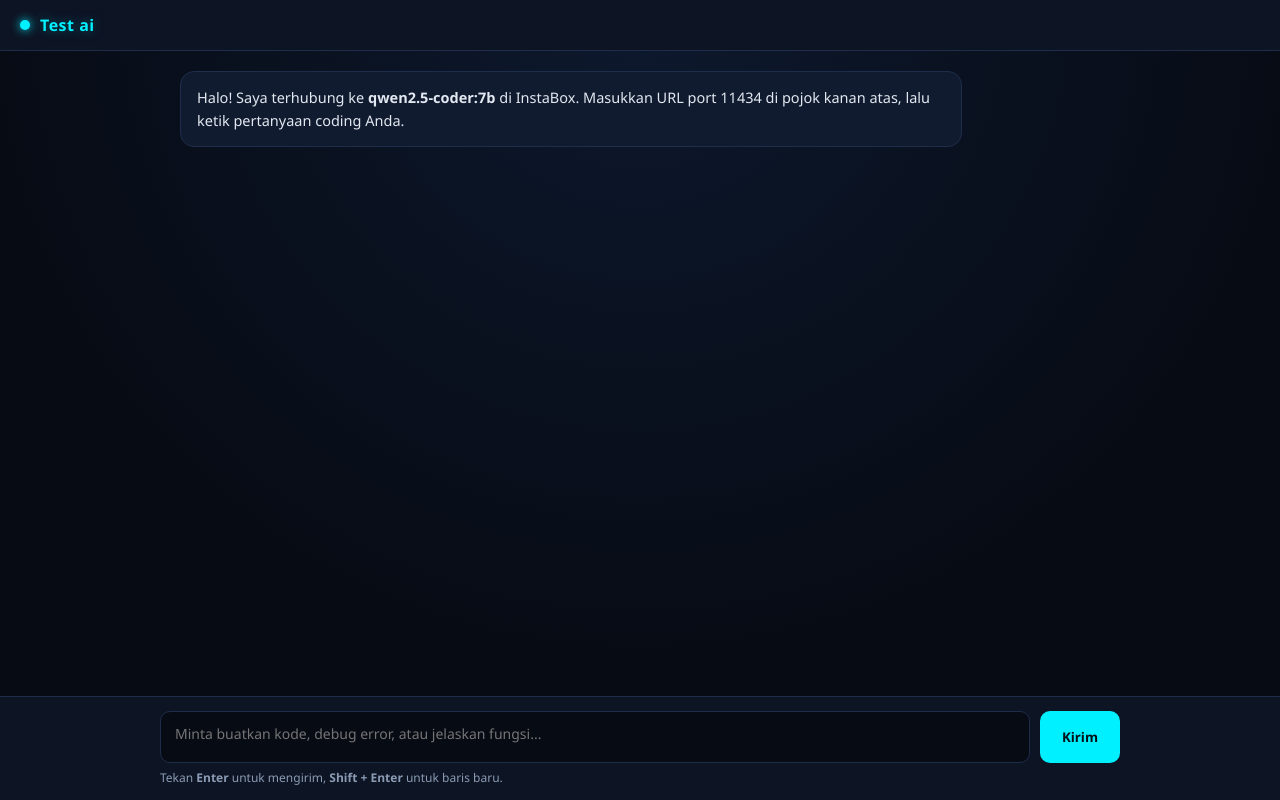
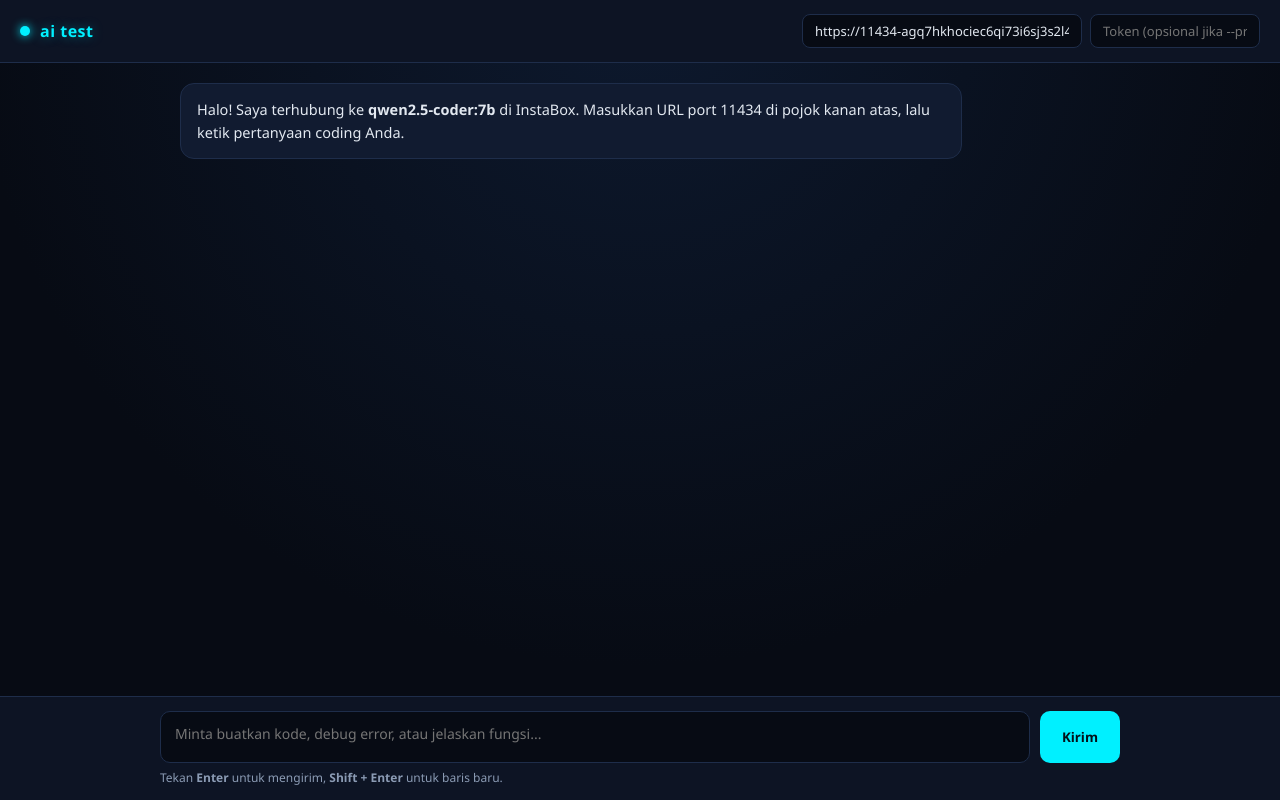
Before and after one commit to amgeneratorbytole/sukiy, a plain HTML site: page index.html in a window 1280 px wide. Drawn offline with Linux system fonts and the light colour scheme.

Commit message:
Update index.html

```diff
--- a/index.html
+++ b/index.html
@@ -206,7 +206,22 @@
   <header>
     <div class="brand">
       <span class="dot"></span>
-      <span>Test ai</span>
+      <span>ai test</span>
+    </div>
+    <div class="config">
+      <input
+        type="text"
+        id="apiUrl"
+        value="https://11434-agq7hkhociec6qi73i6sj3s2l4.instabox.tech"
+        placeholder="https://...instabox.sh"
+        title="URL HTTPS port 11434 dari InstaBox"
+      />
+      <input
+        type="password"
+        id="apiToken"
+        placeholder="Token (opsional jika --private)"
+        title="Isi ibp_... jika port dipublish private"
+      />
     </div>
   </header>
 
```
